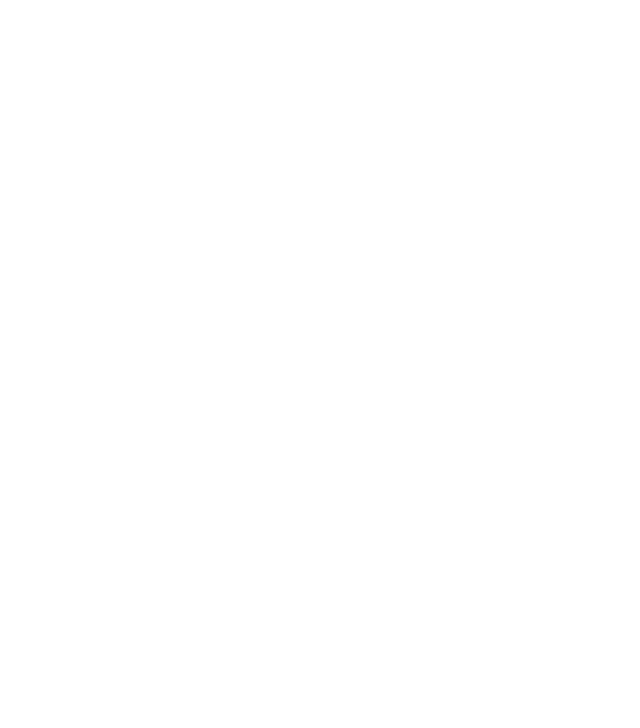
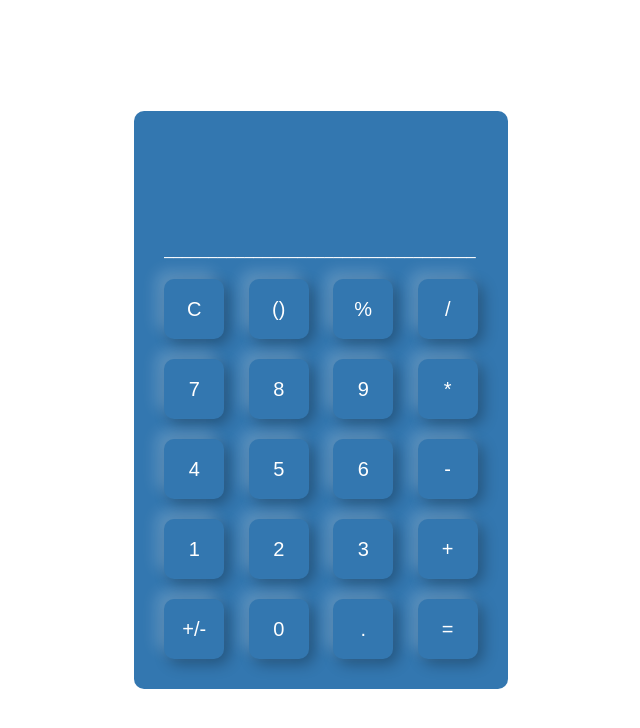
Before and after one commit to MheeKhawDum/ch-calculator, a plain HTML site: page index.html in a window 1280 px wide. Shown: the whole page, without its empty margins (319-959 px from the left). Drawn offline with Linux system fonts and the light colour scheme.

Commit message:
calculator design v1

```diff
--- a/index.html
+++ b/index.html
@@ -1,11 +1,53 @@
 <!DOCTYPE html>
 <html lang="en">
-<head>
-    <meta charset="UTF-8">
-    <meta name="viewport" content="width=device-width, initial-scale=1.0">
+  <head>
+    <meta charset="UTF-8" />
+    <meta name="viewport" content="width=device-width, initial-scale=1.0" />
     <title>Document</title>
-</head>
-<body>
-
-</body>
+    <link rel="stylesheet" href="style.css" />
+  </head>
+  <body>
+    <div class="container">
+      <div class="calculator">
+        <form>
+          <div class="display">
+            <input type="text" name="display" />
+          </div>
+          <div class="bar">
+            <p>___________________________________</p>
+          </div>
+          <div>
+            <input type="button" name="ac" value="C" />
+            <input type="button" name="de" value="()" />
+            <input type="button" name="." value="%" />
+            <input type="button" name="/" value="/" />
+          </div>
+          <div>
+            <input type="button" name="/" value="7" />
+            <input type="button" name="/" value="8" />
+            <input type="button" name="/" value="9" />
+            <input type="button" name="/" value="*" />
+          </div>
+          <div>
+            <input type="button" name="/" value="4" />
+            <input type="button" name="/" value="5" />
+            <input type="button" name="/" value="6" />
+            <input type="button" name="/" value="-" />
+          </div>
+          <div>
+            <input type="button" name="/" value="1" />
+            <input type="button" name="/" value="2" />
+            <input type="button" name="/" value="3" />
+            <input type="button" name="/" value="+" />
+          </div>
+          <div>
+            <input type="button" name="/" value="+/-" />
+            <input type="button" name="/" value="0" />
+            <input type="button" name="/" value="." />
+            <input type="button" name="/" value="=" />
+          </div>
+        </form>
+      </div>
+    </div>
+  </body>
 </html>
--- /dev/null
+++ b/style.css
@@ -0,0 +1,53 @@
+* {
+    margin: 0;
+    padding: 0;
+    box-sizing: border-box;
+    font-family: 'Poppins', sans-serif;
+}
+
+.container {
+    width: 100%;
+    height: 100vh;
+    display: flex;
+    align-items: center;
+    justify-content: center;
+}
+
+.calculator {
+    background-color: rgb(0, 86, 157, 0.8);
+    padding: 20px;
+    border-radius: 10px;
+}
+
+.calculator form input {
+    border: 0;
+    outline: 0;
+    width: 60px;
+    height: 60px;
+    border-radius: 10px;
+    font-size: 20px;
+    cursor: pointer;
+    margin: 10px;
+    background: transparent;
+    color: white;
+    box-shadow: -8px -8px 15px rgb(255, 255, 255, 0.2), 5px 5px 15px rgb(0, 0, 0, 0.3)  ;
+
+}
+
+form .display {
+    display: flex;
+    justify-content: flex-end;
+    margin: 15px 0;
+}
+
+form .display input {
+    text-align: right;
+    flex: 1;
+    font-size: 45px;
+    box-shadow: none;
+}
+
+form .bar {
+    color: white;
+    margin: 10px;
+}
```
Also changed, not shown: script.js (added).
